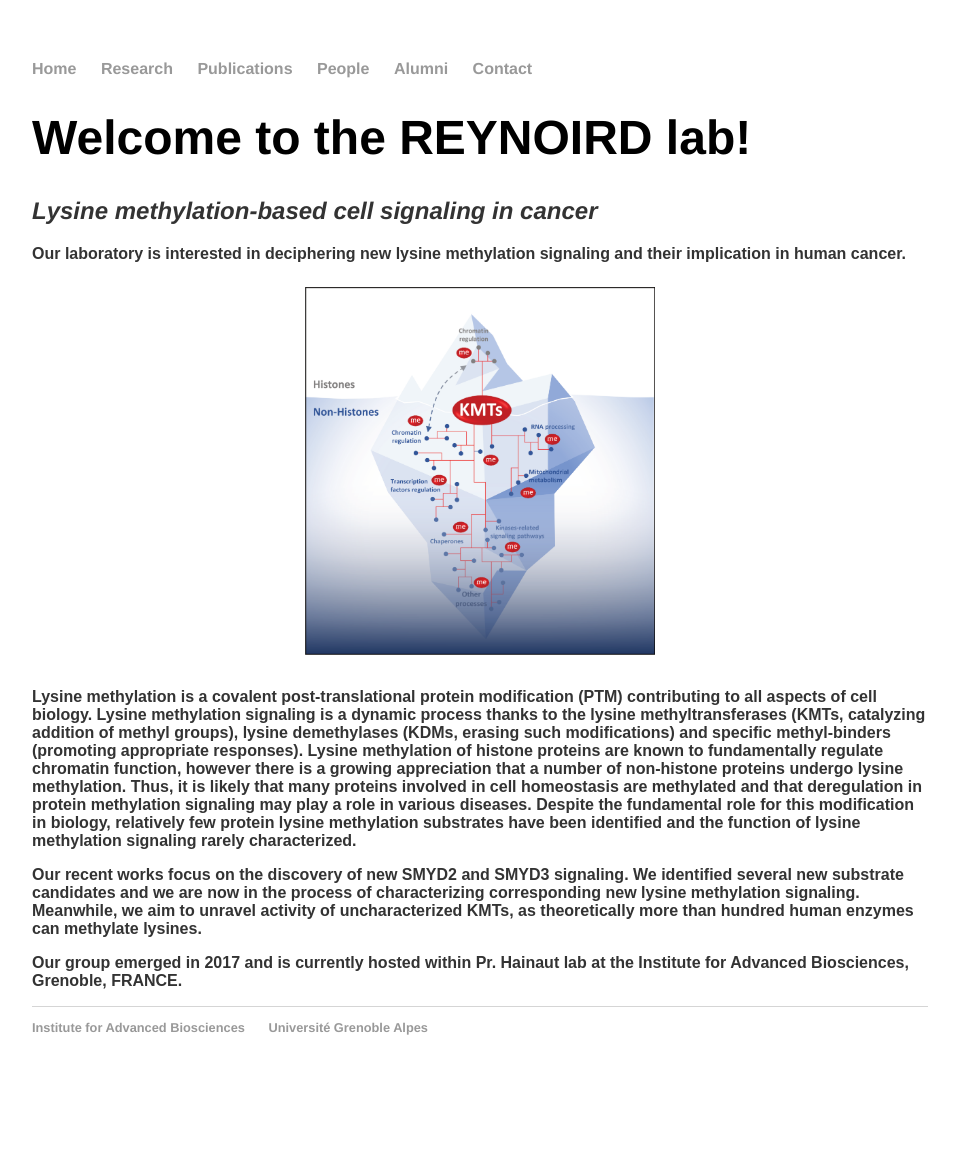
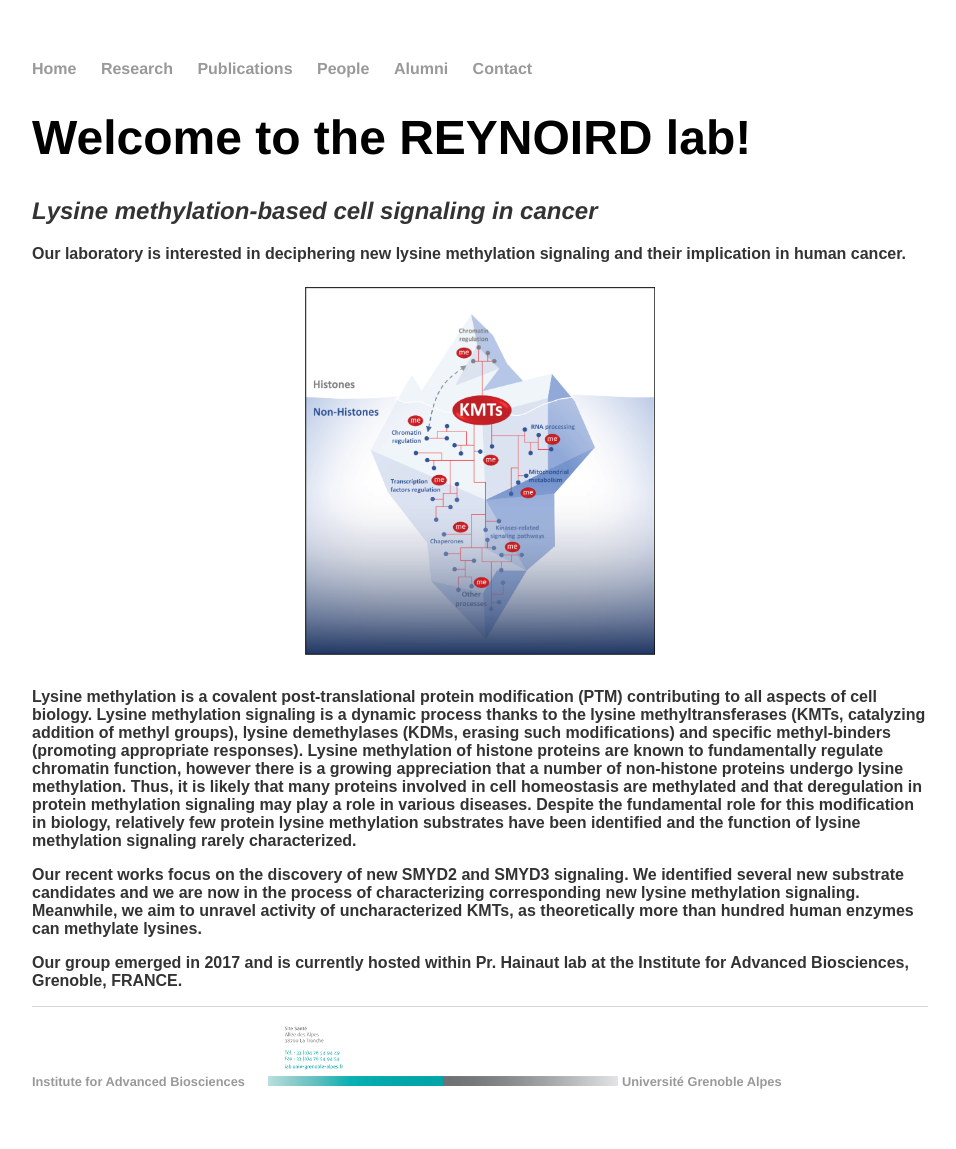
Before and after one commit to Reynoird-Lab/Reynoird-lab.github.io, a Jekyll site: the page built from index.html, in a window 1280 px wide. Shown: the whole page, without its empty margins (160-1116 px from the left). Built offline with Jekyll 4.4.1, drawn with Linux system fonts in a browser that asks for light colours; Markdown is read by kramdown in place of the engine named in the settings; before the commit the page ends 1095 px from its top, so only the background shows below that.

Commit message:
Update default.html

```diff
--- a/_layouts/default.html
+++ b/_layouts/default.html
@@ -24,7 +24,8 @@
 			<footer>
 	    		<ul>
 	        		<li><a href="https://iab.univ-grenoble-alpes.fr/?language=en">Institute for Advanced Biosciences</a></li>
-	        		<li><a href="https://www.univ-grenoble-alpes.fr/english/">Université Grenoble Alpes</a></li>
+	        		<img src="IAB_pied_page.jpg" width="350" title="IAB">
+				<li><a href="https://www.univ-grenoble-alpes.fr/english/">Université Grenoble Alpes</a></li>
 				</ul>
 			</footer>
 		</body>
```
